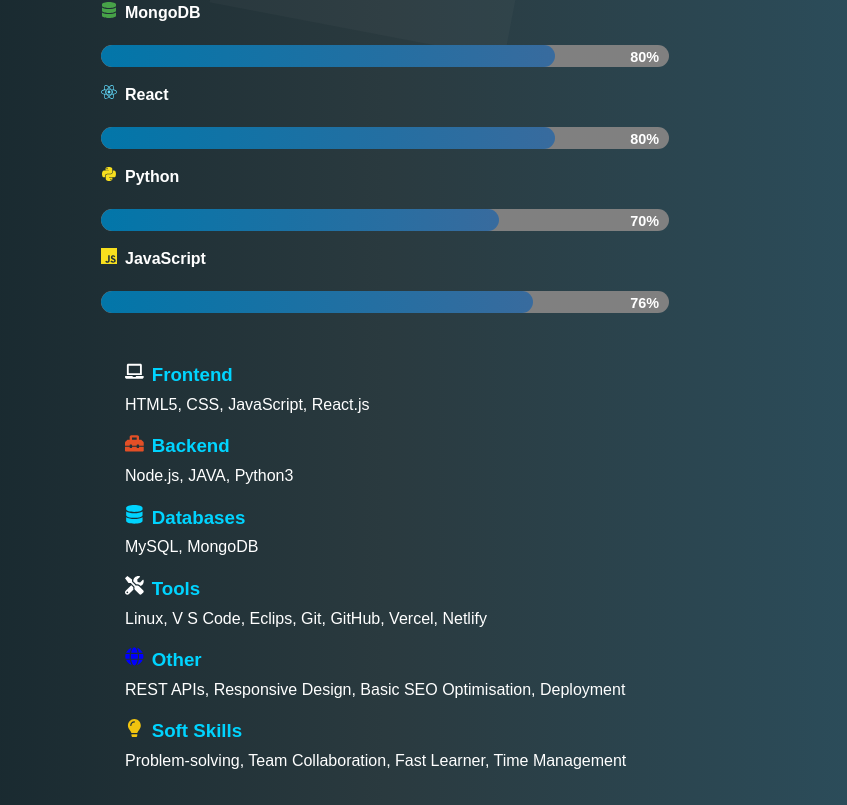
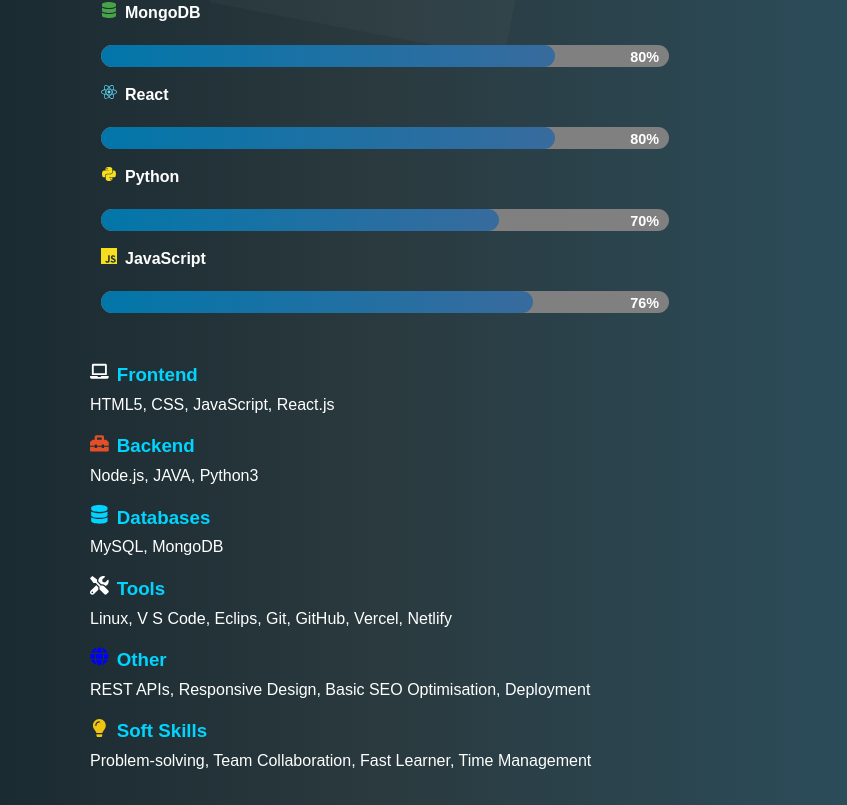
Before and after one commit to Alim021/My-Portfolio, a React (Vite) app: page /skills in a window 1280 px wide. Shown: the part 517-1322 px from the top of the page, without its empty margins (255-1102 px from the left). Built offline with nearby package versions, Linux system fonts and the light colour scheme; grey boxes are pictures that could not be loaded.

Commit message:
Skills.css

```diff
--- a/src/components/Skills.css
+++ b/src/components/Skills.css
@@ -76,7 +76,7 @@
   align-item: center;       /* Option 1 */
   /* OR */
         /* Option 2 */
-  margin-right: 80px;
+  margin-right: 150px;
 }
 
 .category h3 {
```
